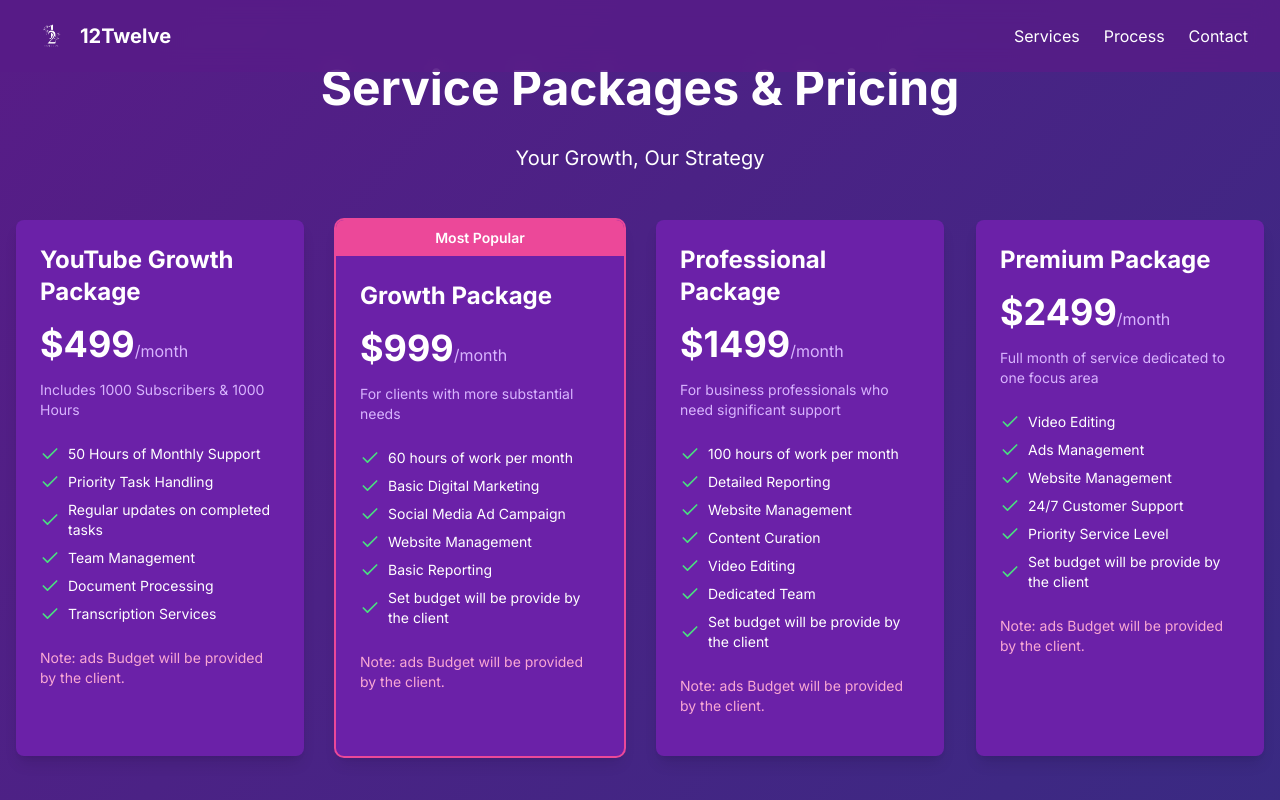
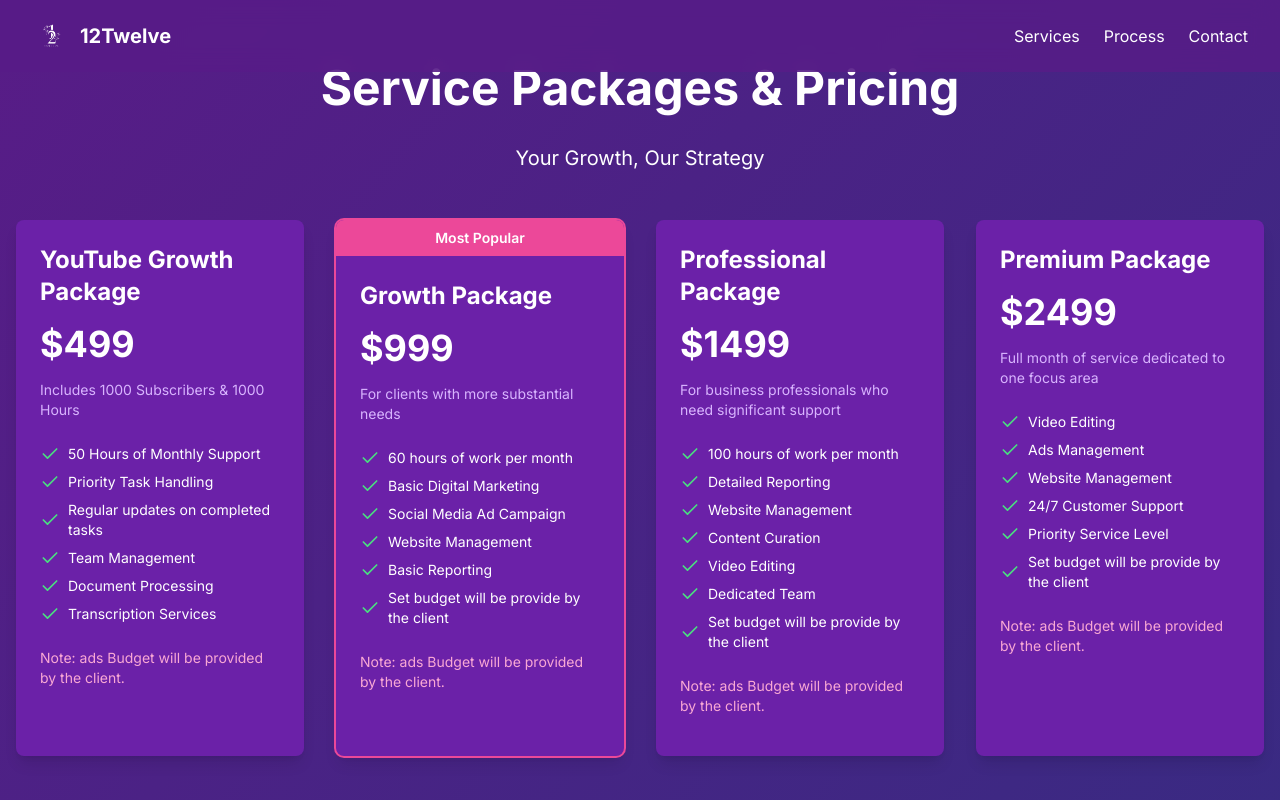
Before and after one commit to rekoonads/12twelve, a Next.js app: page /pricing in a window 1280 px wide. Shown: the top 800 px of the page. Built offline with nearby package versions, Linux system fonts and the light colour scheme.

Commit message:
upddated

```diff
--- a/src/app/pricing/page.tsx
+++ b/src/app/pricing/page.tsx
@@ -108,7 +108,6 @@ export default function PricingPage() {
                 <h2 className="text-2xl font-bold mb-4">{plan.name}</h2>
                 <div className="mb-4">
                   <span className="text-4xl font-bold">${plan.price}</span>
-                  <span className="text-purple-300">/month</span>
                 </div>
                 <p className="text-sm text-purple-300 mb-6">
                   {plan.description}
```
